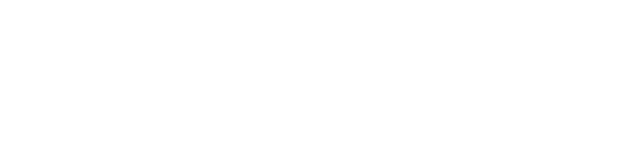
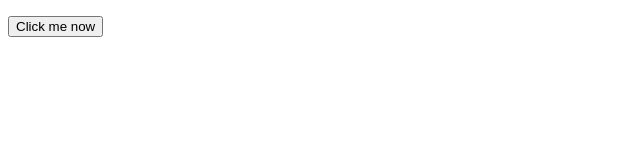
Before and after one commit to somy-dev/master, a plain HTML site: page Lektion 1/Demo 2/index.html in a window 1280 px wide. Shown: the whole page, without its empty margins (0-640 px from the left). Drawn offline with Linux system fonts and the light colour scheme.

Commit message:
first commit

```diff
--- a/Lektion 1/Demo 2/index.html
+++ b/Lektion 1/Demo 2/index.html
@@ -8,5 +8,11 @@
 </head>
 <body>
 
+    <div>
+<p>
+    <button>Click me now</button>
+</p>
+
+    </div>
 </body>
 </html>
```
